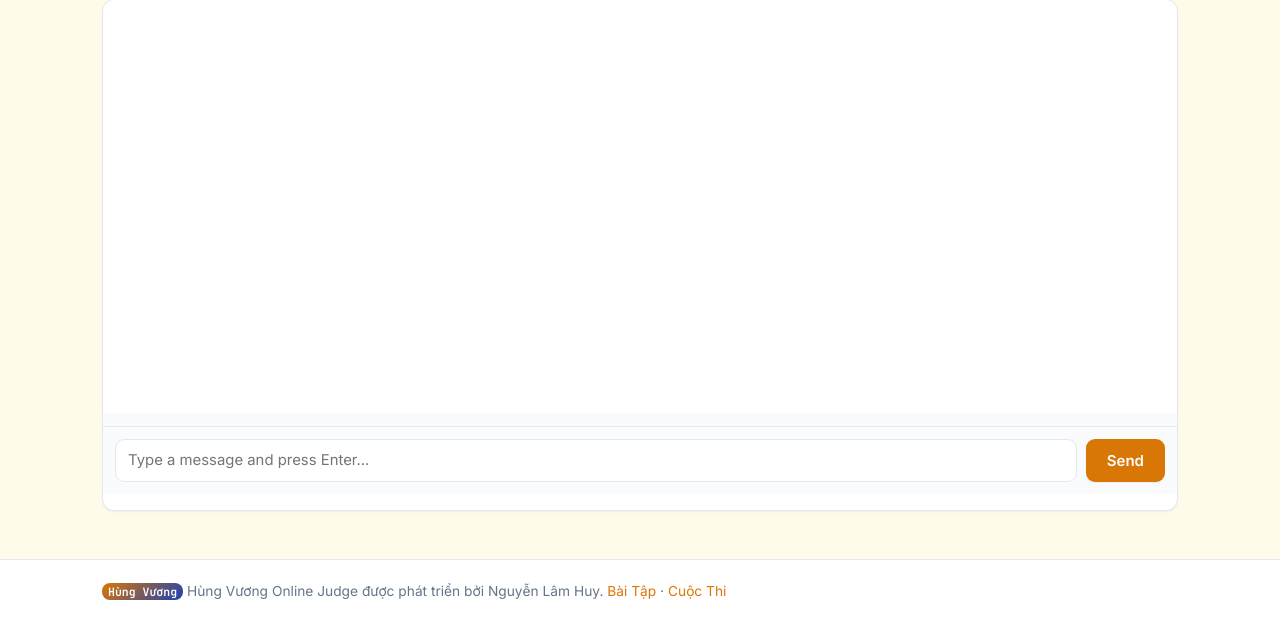
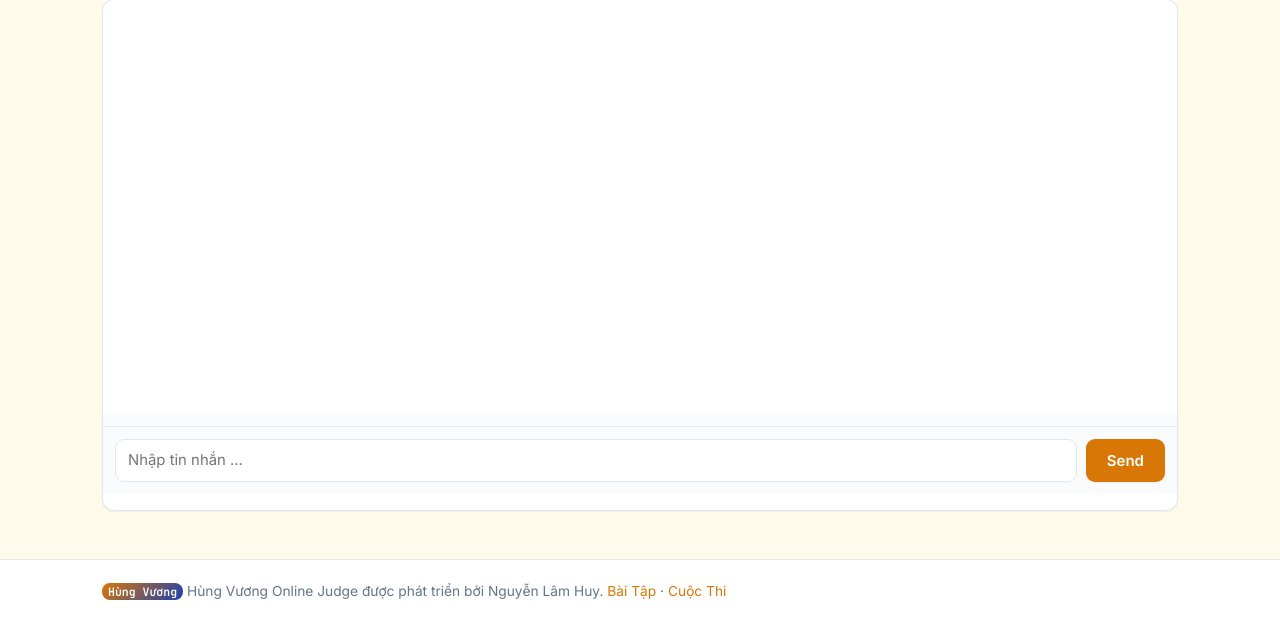
Before and after one commit to HuyOJ-bit/online-judge, a Django app: page /chat/ in a window 1280 px wide. Shown: the part 198-830 px from the top of the page. Run offline with Django 4.2, Linux system fonts and the light colour scheme; a user stored in the database is signed in; data comes from the database, SQL or seed files in the repository; data that the repository does not hold is empty.

Commit message:
Update room.html

```diff
--- a/templates/chat/room.html
+++ b/templates/chat/room.html
@@ -10,7 +10,7 @@
 <div class="chat-messages" id="chat-messages"></div>
 <div class="chat-error" id="chat-error"></div>
 <form autocomplete="off" class="chat-form" id="chat-form">
-<input id="chat-input" maxlength="500" placeholder="Type a message and press Enter…" type="text"/>
+<input id="chat-input" maxlength="500" placeholder="Nhập tin nhắn ..." type="text"/>
 <button class="btn" type="submit">Send</button>
 </form>
 </div>
```
